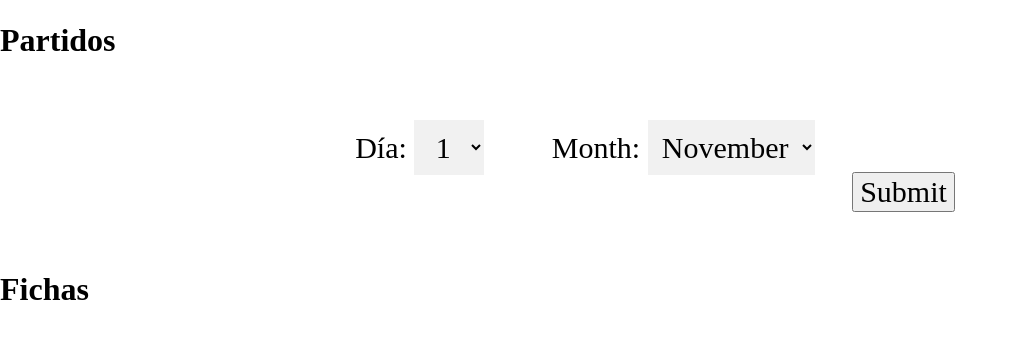
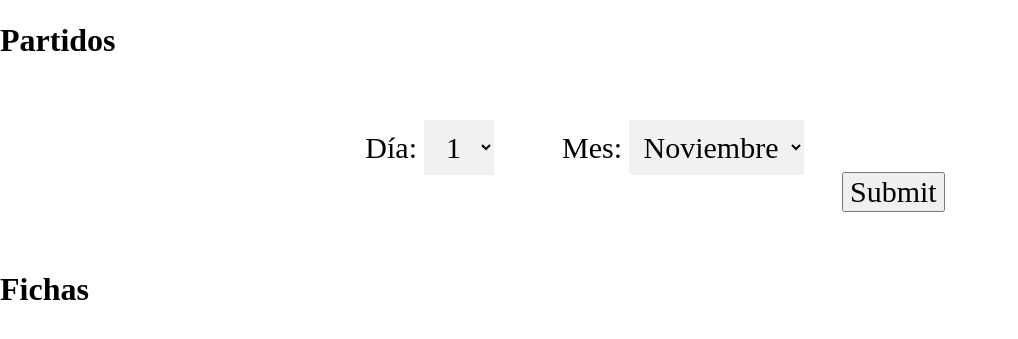
Before and after one commit to JoelAparicio/Proyecto-IngenieriaWeb, a PHP site: page /ingenieriaweb/Resultados.php in a window 1280 px wide. Shown: the part 144-483 px from the top of the page, without its empty margins (0-1018 px from the left). Run offline with PHP 8.4, Linux system fonts and the light colour scheme; data that the repository does not hold is empty.

Commit message:
Cambio de Mes

```diff
--- a/Resultados.php
+++ b/Resultados.php
@@ -74,10 +74,10 @@
                     </select><br><br>
             </div>
             <div class=fecha_1>
-                <label for="month">Month:</label>
+                <label for="month">Mes:</label>
                     <select class="seleccionar" id="month" name="month">
-                        <option>November</option>
-                        <option>December</option>
+                        <option>Noviembre</option>
+                        <option>Diciembre</option>
                     </select> <br><br>
             </div>
 
@@ -99,15 +99,15 @@
     $day = $_POST['day'];
     $month = $_POST['month'];
 
-    if($day == 20 && $month =="November"){
+    if($day == 20 && $month =="Noviembre"){
         echo " Fecha: $day, $month <br>";
         echo '<img src="Imagenes/Continente_Equipos/Africa/Camerún/Bandera Camerún.png">';
     }
 
-    elseif($day <=19 && $month == "November"){
+    elseif($day <=19 && $month == "Noviembre"){
         echo "No a iniciado la Copa Mundial";
     }
-    elseif($day >= 19 && $month == "December"){
+    elseif($day >= 19 && $month == "Deciembre"){
         echo "Partidos terminados de la Copa Mundial";
     }
 
```
